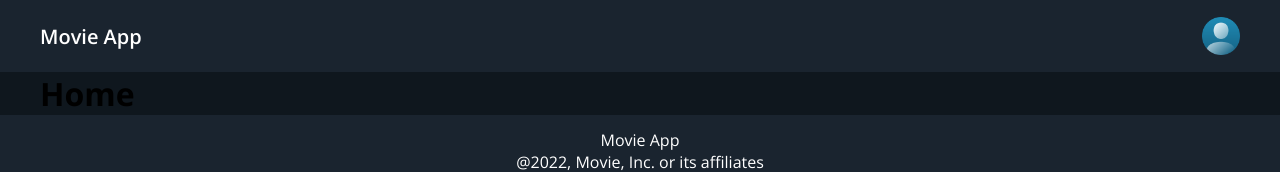
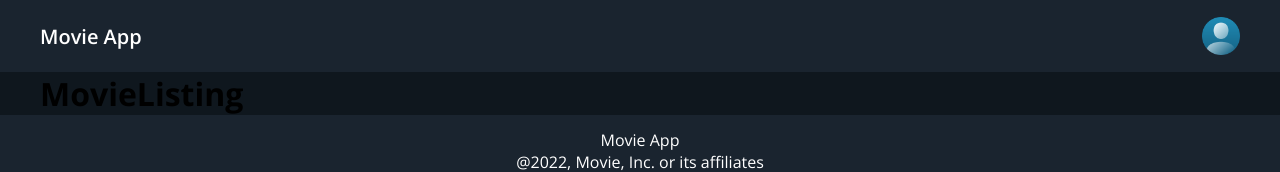
Before and after one commit to AlfaizGhazi/redux-toolkit-movie-app, a React (Create React App) app: page / in a window 1280 px wide. Shown: the top 172 px of the page. Built offline with nearby package versions, Linux system fonts and the light colour scheme; no server answers.

Commit message:
fetch movies done

```diff
--- a/src/Components/Home/Home.js
+++ b/src/Components/Home/Home.js
@@ -1,10 +1,28 @@
 import * as React from "react";
 import "./Home.scss";
 
+import movieApi from "../../Common/API/movieApi";
+import { API_KEY } from "../../Common/API/movieApiKey";
+import { MovieListing } from "../../Components";
+
 const Home = () => {
+  React.useEffect(() => {
+    const movieText = "Harry";
+    const fetchMovies = async () => {
+      const response = await movieApi
+        .get(`?apiKey=${API_KEY}&s=${movieText}&type=movie`)
+        .catch((error) => {
+          console.log("Error: ", error);
+        });
+      console.log("Response: ", response);
+    };
+    fetchMovies();
+  }, []);
+
   return (
     <div className="home">
-      <h1>Home</h1>
+      <div className="banner-img"></div>
+      <MovieListing />
     </div>
   );
 };
```
